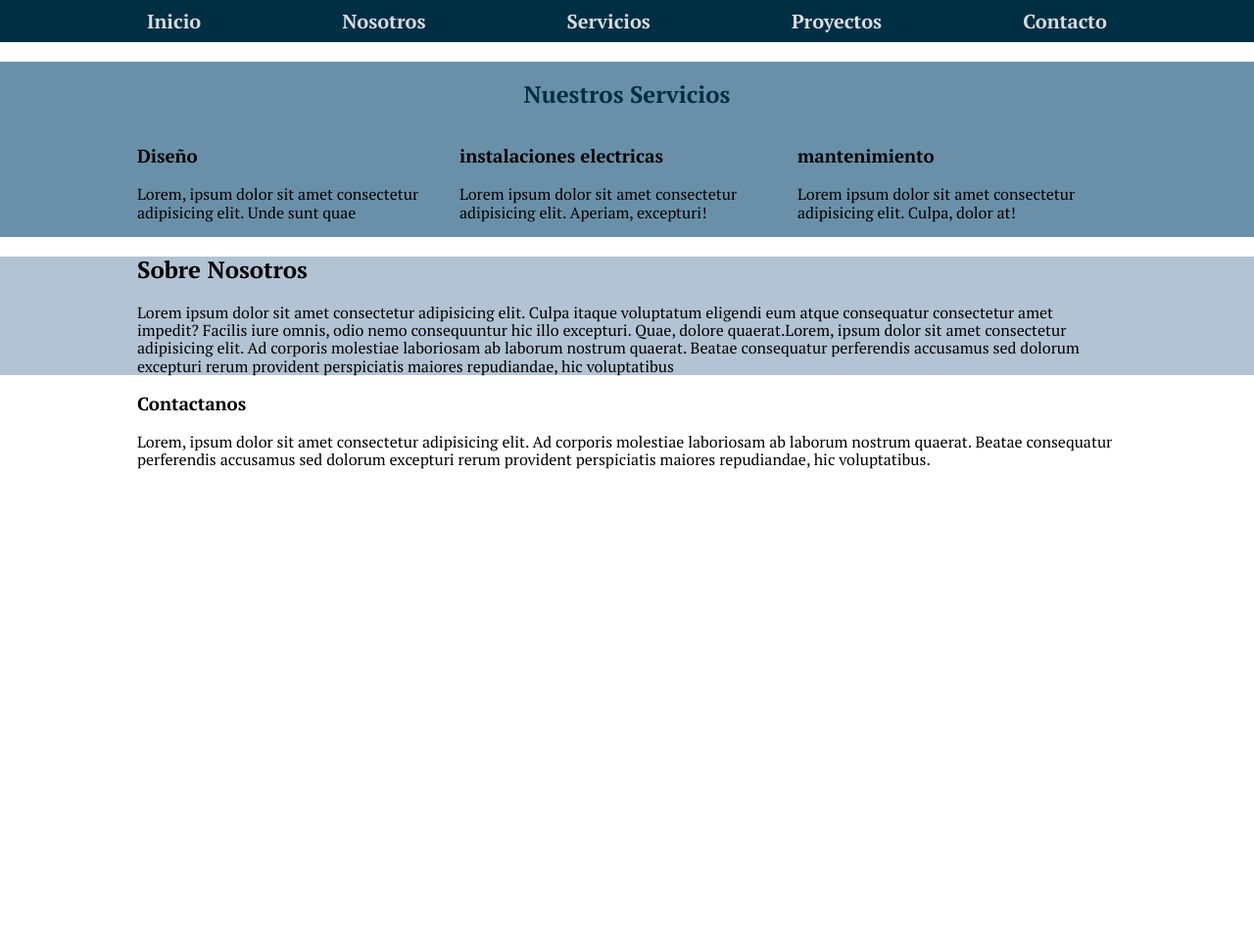
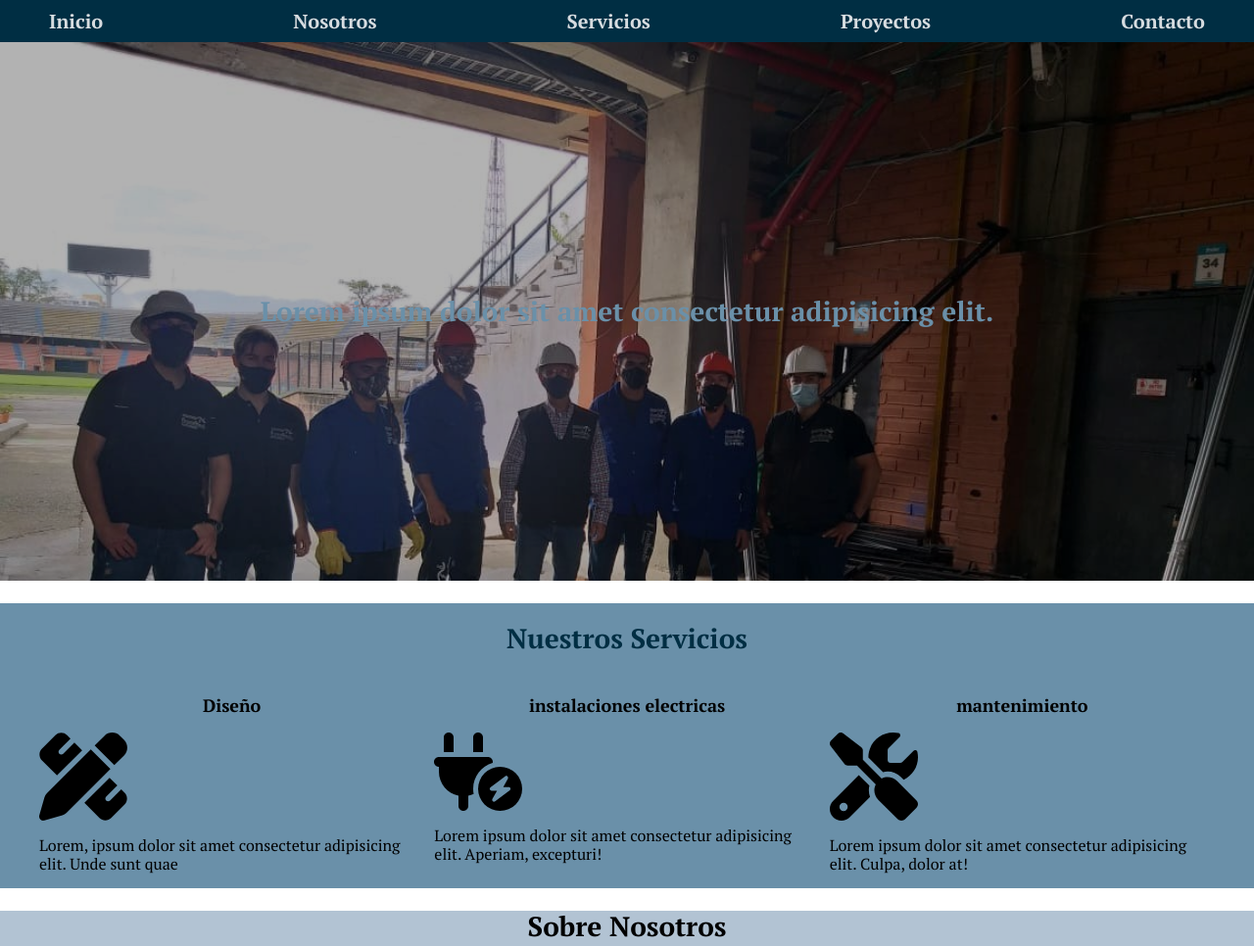
Before and after one commit to escano1/Javascript, a plain HTML site: page index.html in a window 1280 px wide. Shown: the top 966 px of the page at 98% size. Before the commit the page ends 800 px from the top, so only its background shows below. Drawn offline with Linux system fonts and the light colour scheme.

Commit message:
actualizacion

```diff
--- a/css/style.css
+++ b/css/style.css
@@ -7,21 +7,42 @@
 }
 
 html{
-    font-size: 62.5%;
+    font-size: 62.5%;   /* hack para box model */
+    box-sizing: border-box;
 }
+*, *:before, *:after {
+    box-sizing: inherit;
+  }
 body{
-    font-size: 16px;
+    font-size: 16px; /* 1rem = 10px*/
     font-family: 'PT Serif', serif;
+    background-image: linear-gradient();
 }
 
-.servicios {
+h1{
+    font-size: 3.8rem;
+}
+
+h2{
+    font-size: 2.8rem;
+}
+
+h3{
+    font-size: 1.8rem;
+}
+
+h1,h2,h3{
     text-align: center;
+}
+
+
+.titulo-servicios {
     color : var(--azul);
     padding: 2rem 0rem 0rem 0rem;
 }
 
 .contenedor{
-    width: 100rem;
+    max-width: 120rem;
     margin: 0 auto;
 
 }
@@ -33,10 +54,20 @@ body{
 .navegacion-principal{
 
     display: flex;
-    justify-content: space-between;
+    flex-direction: column;
+
+}
+
+@media (min-width: 768px){
+    .navegacion-principal{
+        flex-direction: row;
+        justify-content: space-between;
+    }
 }
 
 .navegacion-principal a {
+    display: block;
+    text-align: center;
     text-decoration: none;
     color : var(--blanco);
     font-size: 2rem;
@@ -44,18 +75,57 @@ body{
     padding: 1rem;
 }
 
+
 .navegacion-principal a:hover {
     background-color: var(--gris-suave);
     color: var(--oscuro);
 }
 
-.servicios-nav{
-   display: flex;
-   justify-content: space-between;
+.hero{
+    background-image: url(../imagenes/equipo.jpg);
+    background-repeat: no-repeat;
+    background-size: cover;
+    height: 550px;
+    position: relative;
 }
+
+.contenido-hero{
+    position: absolute;
+    background-color:rgba(0, 0, 0, .3) ;
+    width: 100%;
+    height: 100%;
+    display: flex;
+    flex-direction: column;
+    align-items: center;
+    justify-content: center;
+}
+
+.contenido-hero h2{
+    color: var(--azul-claro);
+}
+
+
+
+/* servicios */
+
+@media (min-width: 768px){
+    .servicios-nav{
+        display: grid;
+        grid-template-columns: repeat(3,1fr);
+        column-gap: 1rem;
+     }
+}
+.iconos{
+    width: 90px;
+    display:flex;
+    justify-content: right;
+}
+
+
 
 .servicios-main {
    background-color: var(--azul-claro) ;
+   margin-top: 0rem;
 
 }
 
--- a/index.html
+++ b/index.html
@@ -25,27 +25,43 @@
         <a href="proyectos.html">Proyectos</a>
         <a href="contacto.html">Contacto</a>
     </nav>
+
+<section class="hero">
+    <div class="contenido-hero">
+        <h2>Lorem ipsum dolor sit amet consectetur adipisicing elit.</h2>
+    </div>
+</section>
+
 </div>
     <main>
         <section class="servicios-main">
-        <h2 class="servicios">Nuestros Servicios</h2>
+        <h2 class="titulo-servicios">Nuestros Servicios</h2>
 
-        <nav class="servicios-nav contenedor">
-            <section>
+        <div class="servicios-nav contenedor">
+            <section class="servicio">
                 <h3>Diseño</h3>
+                <div class="iconos">
+                    <svg xmlns="http://www.w3.org/2000/svg" viewBox="0 0 512 512"><!--! Font Awesome Pro 6.4.0 by @fontawesome - https://fontawesome.com License - https://fontawesome.com/license (Commercial License) Copyright 2023 Fonticons, Inc. --><path d="M469.3 19.3l23.4 23.4c25 25 25 65.5 0 90.5l-56.4 56.4L322.3 75.7l56.4-56.4c25-25 65.5-25 90.5 0zM44.9 353.2L299.7 98.3 413.7 212.3 158.8 467.1c-6.7 6.7-15.1 11.6-24.2 14.2l-104 29.7c-8.4 2.4-17.4 .1-23.6-6.1s-8.5-15.2-6.1-23.6l29.7-104c2.6-9.2 7.5-17.5 14.2-24.2zM249.4 103.4L103.4 249.4 16 161.9c-18.7-18.7-18.7-49.1 0-67.9L94.1 16c18.7-18.7 49.1-18.7 67.9 0l19.8 19.8c-.3 .3-.7 .6-1 .9l-64 64c-6.2 6.2-6.2 16.4 0 22.6s16.4 6.2 22.6 0l64-64c.3-.3 .6-.7 .9-1l45.1 45.1zM408.6 262.6l45.1 45.1c-.3 .3-.7 .6-1 .9l-64 64c-6.2 6.2-6.2 16.4 0 22.6s16.4 6.2 22.6 0l64-64c.3-.3 .6-.7 .9-1L496 350.1c18.7 18.7 18.7 49.1 0 67.9L417.9 496c-18.7 18.7-49.1 18.7-67.9 0l-87.4-87.4L408.6 262.6z"/></svg>
+                </div>
                 <p>Lorem, ipsum dolor sit amet consectetur adipisicing elit. Unde sunt quae</p>
             </section>
-            <section>
+            <section class="servicio">
                 <h3>instalaciones electricas</h3>
+                <div class="iconos">
+                    <svg xmlns="http://www.w3.org/2000/svg" viewBox="0 0 576 512"><!--! Font Awesome Pro 6.4.0 by @fontawesome - https://fontawesome.com License - https://fontawesome.com/license (Commercial License) Copyright 2023 Fonticons, Inc. --><path d="M96 0C78.3 0 64 14.3 64 32v96h64V32c0-17.7-14.3-32-32-32zM288 0c-17.7 0-32 14.3-32 32v96h64V32c0-17.7-14.3-32-32-32zM32 160c-17.7 0-32 14.3-32 32s14.3 32 32 32v32c0 77.4 55 142 128 156.8V480c0 17.7 14.3 32 32 32s32-14.3 32-32V412.8c12.3-2.5 24.1-6.4 35.1-11.5c-2.1-10.8-3.1-21.9-3.1-33.3c0-80.3 53.8-148 127.3-169.2c.5-2.2 .7-4.5 .7-6.8c0-17.7-14.3-32-32-32H32zM432 512a144 144 0 1 0 0-288 144 144 0 1 0 0 288zm47.9-225c4.3 3.7 5.4 9.9 2.6 14.9L452.4 356H488c5.2 0 9.8 3.3 11.4 8.2s-.1 10.3-4.2 13.4l-96 72c-4.5 3.4-10.8 3.2-15.1-.6s-5.4-9.9-2.6-14.9L411.6 380H376c-5.2 0-9.8-3.3-11.4-8.2s.1-10.3 4.2-13.4l96-72c4.5-3.4 10.8-3.2 15.1 .6z"/></svg>
+                </div>
                 <p>Lorem ipsum dolor sit amet consectetur adipisicing elit. Aperiam, excepturi! </p>
             </section>
-            <section>
+            <section class="servicio">
                 <h3>mantenimiento</h3>
+                <div class="iconos">
+                    <svg xmlns="http://www.w3.org/2000/svg" viewBox="0 0 512 512"><!--! Font Awesome Pro 6.4.0 by @fontawesome - https://fontawesome.com License - https://fontawesome.com/license (Commercial License) Copyright 2023 Fonticons, Inc. --><path d="M78.6 5C69.1-2.4 55.6-1.5 47 7L7 47c-8.5 8.5-9.4 22-2.1 31.6l80 104c4.5 5.9 11.6 9.4 19 9.4h54.1l109 109c-14.7 29-10 65.4 14.3 89.6l112 112c12.5 12.5 32.8 12.5 45.3 0l64-64c12.5-12.5 12.5-32.8 0-45.3l-112-112c-24.2-24.2-60.6-29-89.6-14.3l-109-109V104c0-7.5-3.5-14.5-9.4-19L78.6 5zM19.9 396.1C7.2 408.8 0 426.1 0 444.1C0 481.6 30.4 512 67.9 512c18 0 35.3-7.2 48-19.9L233.7 374.3c-7.8-20.9-9-43.6-3.6-65.1l-61.7-61.7L19.9 396.1zM512 144c0-10.5-1.1-20.7-3.2-30.5c-2.4-11.2-16.1-14.1-24.2-6l-63.9 63.9c-3 3-7.1 4.7-11.3 4.7H352c-8.8 0-16-7.2-16-16V102.6c0-4.2 1.7-8.3 4.7-11.3l63.9-63.9c8.1-8.1 5.2-21.8-6-24.2C388.7 1.1 378.5 0 368 0C288.5 0 224 64.5 224 144l0 .8 85.3 85.3c36-9.1 75.8 .5 104 28.7L429 274.5c49-23 83-72.8 83-130.5zM56 432a24 24 0 1 1 48 0 24 24 0 1 1 -48 0z"/></svg>
+                </div>
                 <p>Lorem ipsum dolor sit amet consectetur adipisicing elit. Culpa, dolor at! </p>
             </section>
 
         </section>
-        </nav>
+        </div>
         <div class="nosotros ">
             <section class="contenedor">
                 <h2>Sobre Nosotros</h2>
```
Also changed, not shown: imagenes/equipo.jpg (added).
